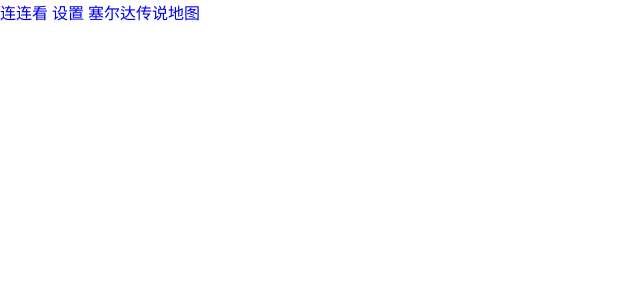
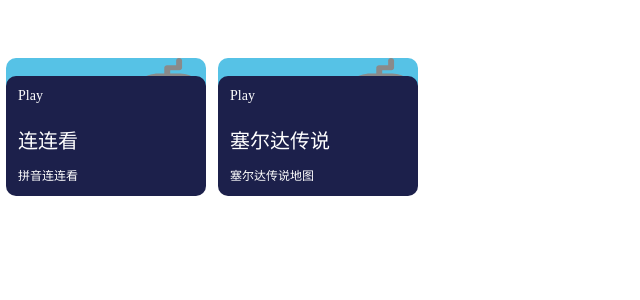
Before and after one commit to demonskp/create-blog, a Vue app: page /#/game in a window 1280 px wide. Shown: the top 300 px of the page, without its empty margins (0-640 px from the left). Built offline with nearby package versions, Linux system fonts and the light colour scheme; a small style sheet from the web is missing.

Commit message:
feat: 游戏卡片

```diff
--- a/index.html
+++ b/index.html
@@ -5,6 +5,7 @@
     <link rel="icon" href="/icon.ico">
     <meta name="viewport" content="width=device-width, initial-scale=1.0">
     <title>Demonskp Blog</title>
+    <link rel="stylesheet" href="//at.alicdn.com/t/c/font_4507989_4q5844qah2v.css">
   </head>
   <body>
     <div id="app"></div>
--- /dev/null
+++ b/src/views/game/components/GameCard.vue
@@ -0,0 +1,115 @@
+<script setup>
+import { defineProps, defineEmits } from 'vue'
+
+defineProps({
+  title: {
+    type: String,
+    default: "",
+  },
+  description: {
+    type: String,
+    default: "",
+  },
+  icon: {
+    type: String,
+    default: "",
+  },
+});
+
+const emits = defineEmits(["config", "click"])
+
+
+function configClick() {
+  emits("config")
+}
+
+function clickHandle(e) {
+  e.stopPropagation();
+  emits("click")
+}
+
+
+</script>
+<template>
+  <div class="game_card">
+    <div class="game_backgroud">
+      <img :src="icon" :alt="title">
+    </div>
+    <div class="game_content" @click="clickHandle">
+      <div class="content_title">
+        <span>Play</span>
+        <i class="iconfont icon-shezhi" @click="configClick"></i>
+      </div>
+      <div class="content_main">
+        <div class="title_line">{{ title }}</div>
+        <div class="desc_line">{{ description }}</div>
+      </div>
+    </div>
+  </div>
+</template>
+<style lang="less" scoped>
+.game_card {
+  position: relative;
+  display: inline-block;
+  width: 200px;
+  cursor: pointer;
+  margin: 6px;
+
+  &:hover .game_backgroud {
+    transform: translateY(-40px);
+  }
+
+  .game_backgroud {
+    transition: 0.2s cubic-bezier(0.25, 0.46, 0.45, 0.94);
+    background-color: #56c2e6;
+    height: 70px;
+    position: relative;
+    bottom: -52px;
+    z-index: -1;
+    border-radius: 10px;
+    overflow: hidden;
+    text-align: right;
+
+    img {
+      width: 75px;
+      height: 75px;
+      object-fit: cover;
+    }
+  }
+
+  .game_content {
+    color: #fff;
+    background-color: #1C204B;
+    border-radius: 10px;
+    height: 96px;
+    padding: 12px;
+
+    display: flex;
+    flex-direction: column;
+    justify-content: space-between;
+
+    .content_title {
+      font-size: 14px;
+
+      display: flex;
+      justify-content: space-between;
+
+      .icon-shezhi {
+        color: #56c2e6;
+        font-size: 20px;
+      }
+    }
+
+    .content_main {
+      .title_line {
+        font-size: 20px;
+        margin-bottom: 12px;
+      }
+
+      .desc_line {
+        font-size: 12px;
+      }
+    }
+  }
+}
+</style>
--- a/src/views/game/index.vue
+++ b/src/views/game/index.vue
@@ -1,8 +1,18 @@
-<template>
-  <router-link :to="{ name: 'link-game' }"> 连连看 </router-link>
-  <router-link :to="{ name: 'link-game-settings' }"> 设置 </router-link>
-  <router-link :to="{ name: 'zelda-game' }"> 塞尔达传说地图 </router-link>
-</template>
 <script setup>
+import { useRouter } from 'vue-router';
+import GameCard from './components/GameCard.vue';
+import linkGameIcon from '@/assets/images/link_game.svg';
+
+const router = useRouter();
+
+function routeTo(name) {
+  router.push({ name })
+}
 
 </script>
+<template>
+  <GameCard title="连连看" description="拼音连连看" :icon="linkGameIcon" @click="routeTo('link-game')"
+    @config="routeTo('link-game-settings')" />
+  <GameCard title="塞尔达传说" description="塞尔达传说地图" :icon="linkGameIcon" @click="routeTo('zelda-game')"
+    @config="routeTo('zelda-game-settings')" />
+</template>
--- a/src/views/game/link-game/settings/PinyinWords/AddDrawer.vue
+++ b/src/views/game/link-game/settings/PinyinWords/AddDrawer.vue
@@ -10,9 +10,9 @@
   ElOption,
 } from "element-plus";
 import { defineProps, defineEmits, ref, computed } from "vue";
-import { gameApi } from "../../../../api";
+import { gameApi } from "@/api";
 import { pinyin } from "pinyin-pro";
-import { staticHelp } from "../../../../helper";
+import { staticHelp } from "@/helper";
 
 const props = defineProps({
   modelValue: Boolean,
--- a/src/views/game/link-game/settings/PinyinWords/index.vue
+++ b/src/views/game/link-game/settings/PinyinWords/index.vue
@@ -1,7 +1,7 @@
 <script setup>
 import { ElTable, ElTableColumn, ElPopconfirm, ElButton } from "element-plus";
 import { ref } from "vue-demi";
-import { gameApi } from "../../../../api";
+import { gameApi } from "@/api";
 import AddDrawer from "./AddDrawer.vue";
 
 const pinyinWords = ref([]);
```
Also changed, not shown: src/assets/images/link_game.svg (added).
